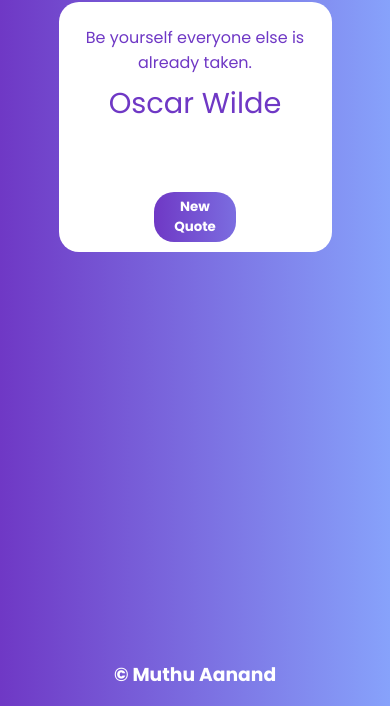
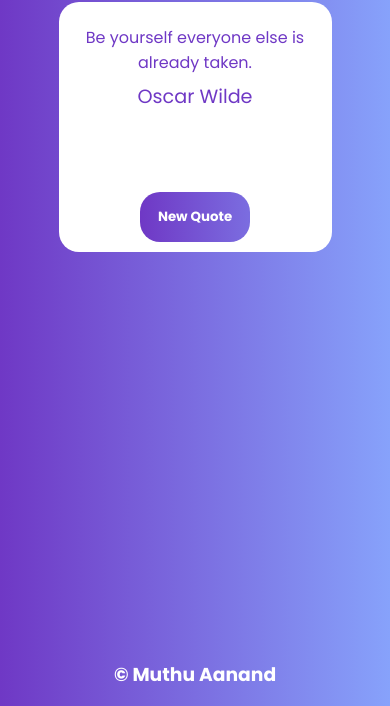
Before and after one commit to majestymewtwo/quoteGenerator, a plain HTML site: page index.html in a window 390 px wide. Shown: the part 138-844 px from the top of the page. Drawn offline with Linux system fonts and the light colour scheme.

Commit message:
changed font-size in small screens

```diff
--- a/style.css
+++ b/style.css
@@ -24,10 +24,10 @@ button{
     padding: 0 4%;
     height: 50px;
     position: absolute;
-    width: 30%;
+    width: auto;
     bottom: 4%;
-    left: 35%;
-    right: 35%;
+    left: 30%;
+        right: 30%;
 }
 button:hover{
     background-image: linear-gradient(to left, #6F38C5, #87A2FB);
@@ -59,7 +59,7 @@ footer{
     color: #6F38C5;
 }
 .person{
-    font-size: 1.8rem;
+    font-size: 1.2rem;
 }
 
 @media (min-width: 1080px){
```
